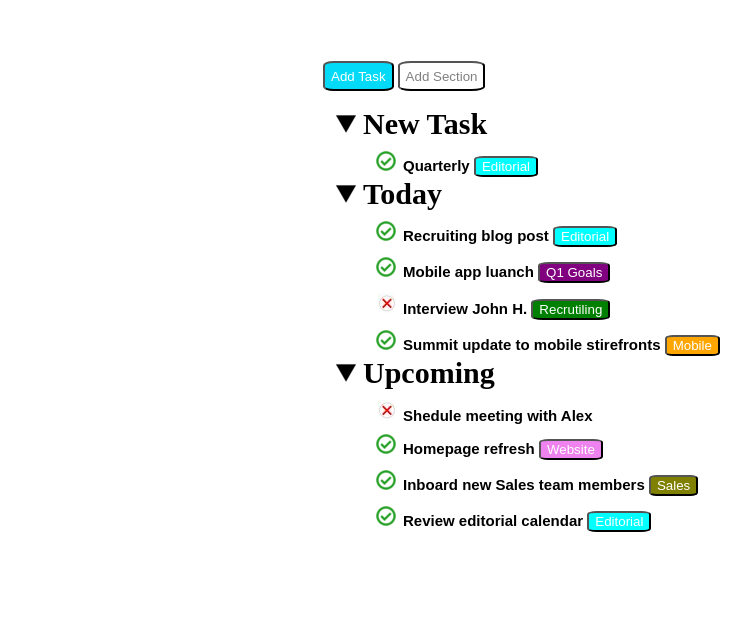
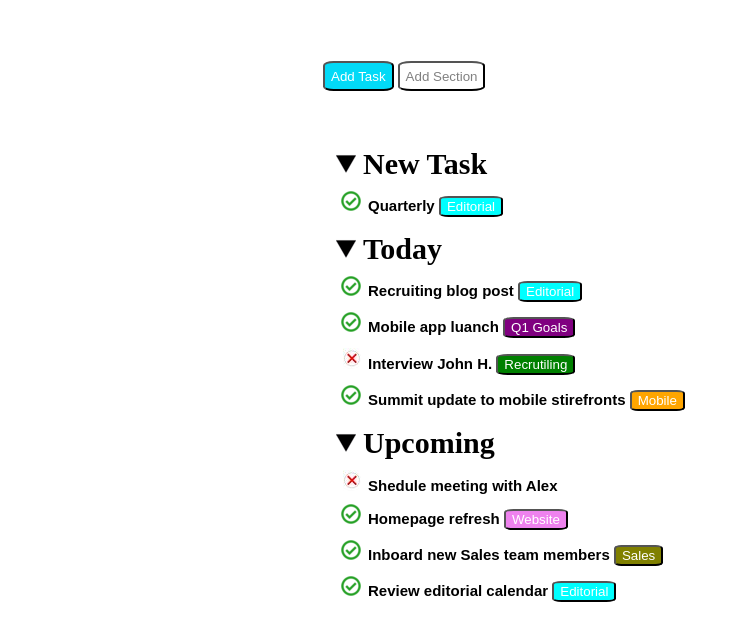
Before and after one commit to AngeloDalo/html-css-toboolist, a plain HTML site: page index.html in a window 1280 px wide. Shown: the part 67-708 px from the top of the page, without its empty margins (1-752 px from the left). Drawn offline with Linux system fonts and the light colour scheme.

Commit message:
header+ul (margini li)

```diff
--- a/css/style.css
+++ b/css/style.css
@@ -40,13 +40,16 @@ main{
     height: 30px;
     color: grey;
     background-color: white;
+    margin-bottom: 3em;
 }
 
+/*css liste*/
 .ul-primary{
     font-family: 'Times New Roman', Times, serif;
     font-size: 30px;
     font-weight: bold;
     list-style-image: url(../img/download.png);
+    margin-top: 15px;
 }
 
 .editorial{
@@ -86,6 +89,7 @@ main{
 }
 
 .check{
+    margin-left: -35px;
     margin-top: 10px;
     font-family: sans-serif;
     list-style-image: url(../img/Yes_Check_Circle.svg\ \(1\).png);
@@ -93,9 +97,11 @@ main{
 }
 
 .cross{
+    margin-left: -35px;
     margin-top: 10px;
     font-family: sans-serif;
     list-style-image: url(../img/red-cross-in-circle-1147526\ \(1\).jpg);
     font-size: 15px;
 }
+/*fine css liste*/
 /*fine main*/
```
